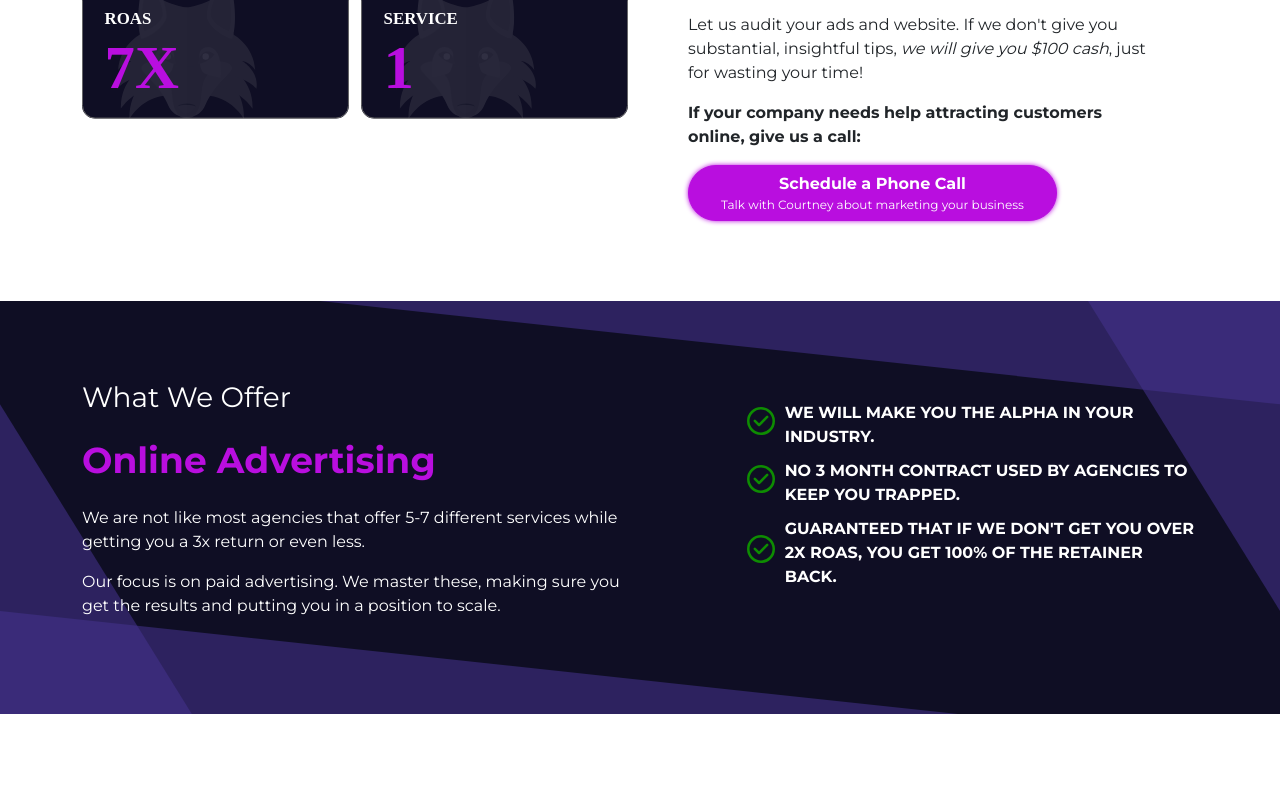
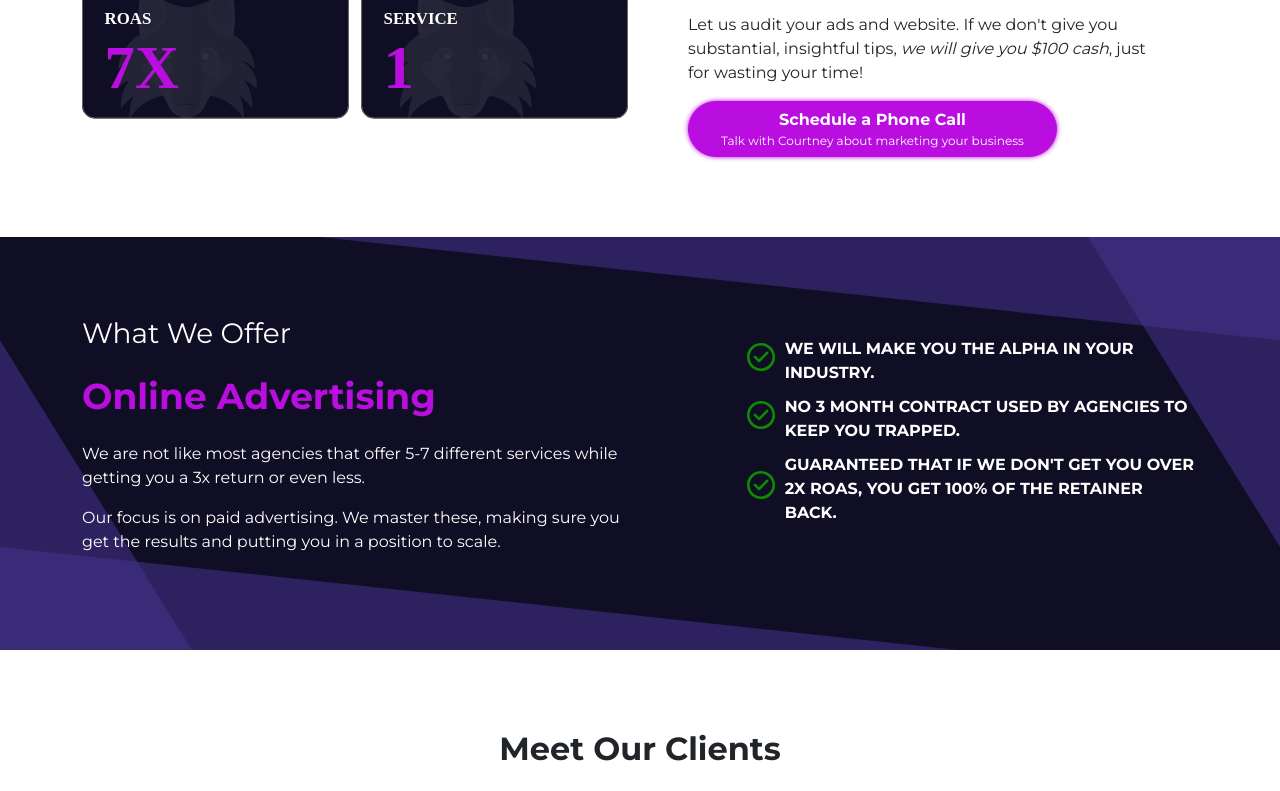
Before and after one commit to dylate/alpha-website, a website: page index.html in a window 1280 px wide. Shown: the part 927-1718 px from the top of the page. Drawn offline with nearby package versions, Linux system fonts and the light colour scheme; a script that the page names is missing.

Commit message:
removed cta text above button in "Our Mission"

```diff
--- a/index.html
+++ b/index.html
@@ -58,7 +58,6 @@
                         <p>Our main mission is to maximize the results we set forth for our clients and help them <b>scale predictably</b>.</p>
                         <p>Most of our clients&#39; case studies are unbelievable, achieving over <b>15x ROAS</b> within just months of working with us.</p>
                         <p>Let us audit your ads and website. If we don't give you substantial, insightful tips, <em>we will give you $100 cash</em>, just for wasting your time!</p>
-                        <p><strong>If your company needs help attracting customers online, give us a call:</strong></p>
                         <a href="#schedule" class="btn btn-secondary">
                             <strong class="btn-title">Schedule a Phone Call</strong>
                             <small class="btn-subtitle">Talk with Courtney about marketing your business</small>
```
